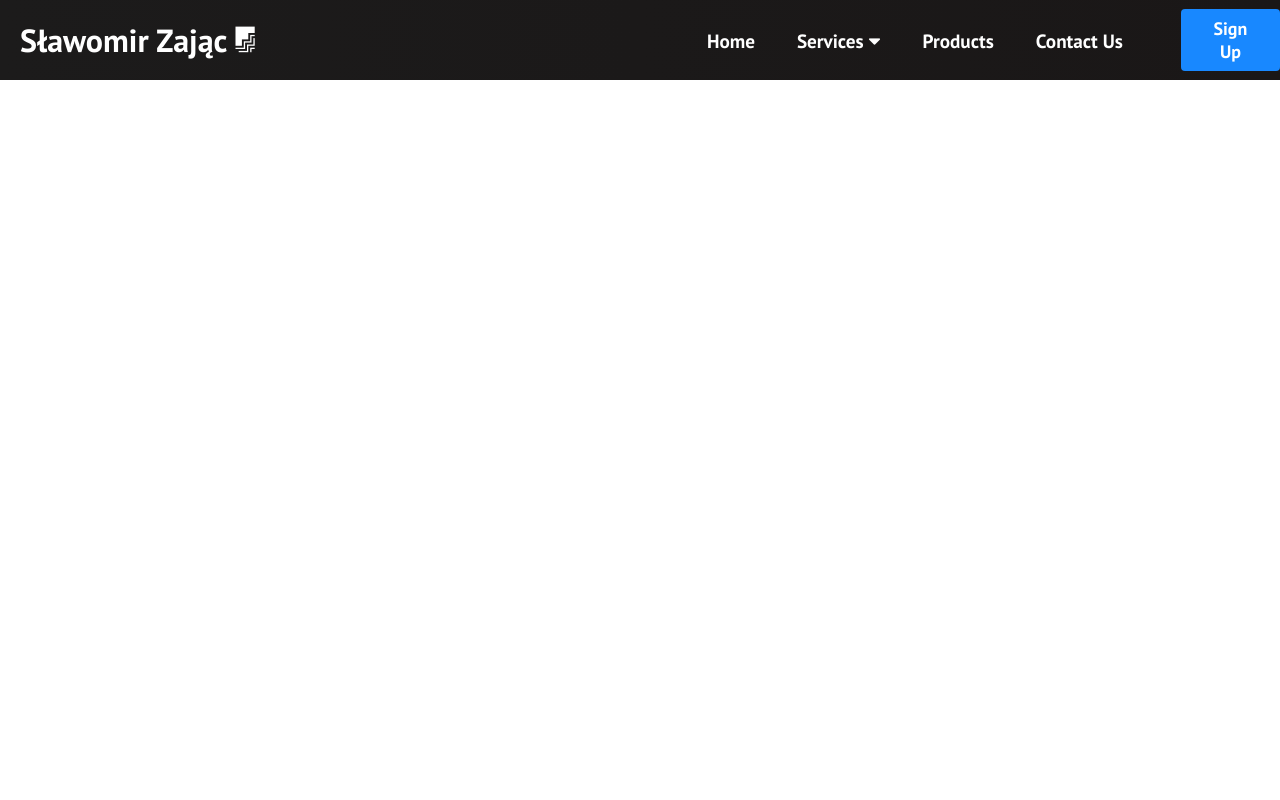
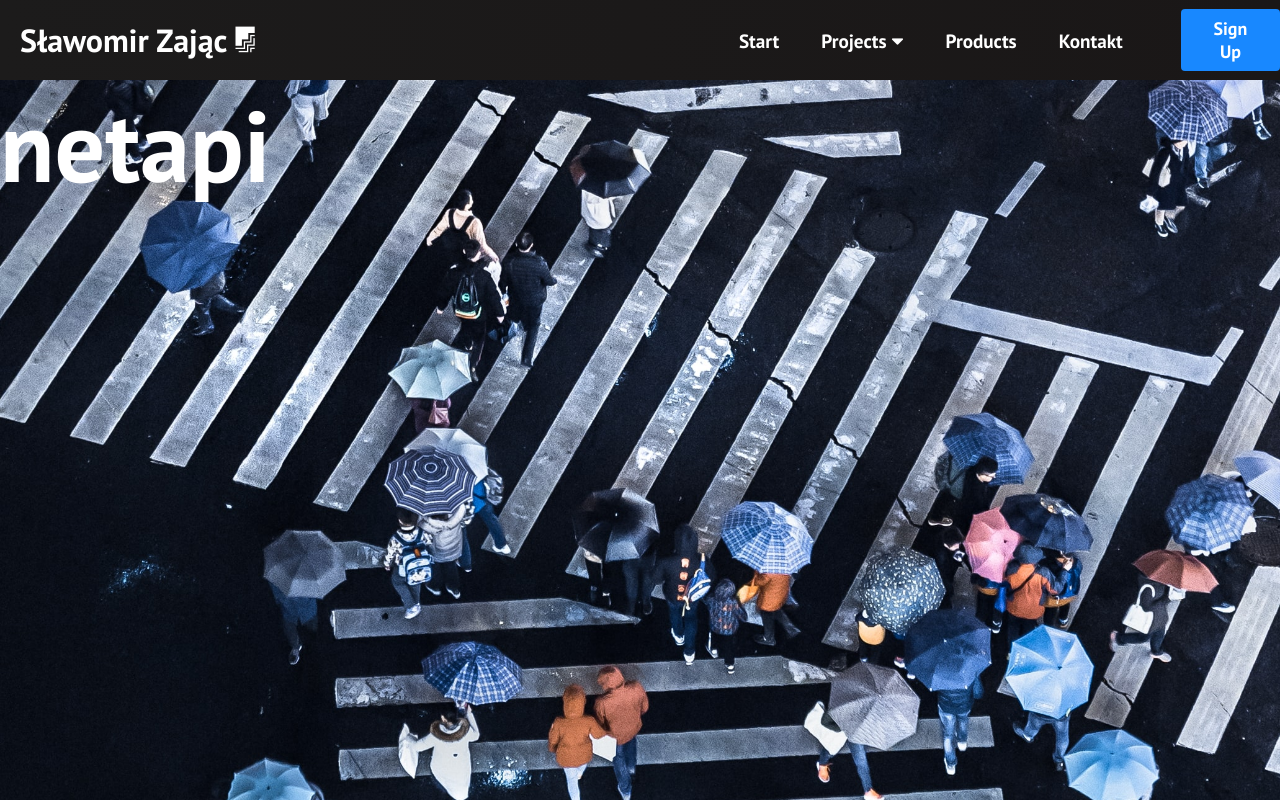
Before and after one commit to SlZa000/Portfolio, a React (Create React App) app: page /netapi in a window 1280 px wide. Built offline with nearby package versions, Linux system fonts and the light colour scheme; the HTML template or start-up script is replaced by a standard one.

Commit message:
rename tamplates components

```diff
--- a/src/App.css
+++ b/src/App.css
@@ -6,12 +6,12 @@
 }
 
 .home,
-.services,
+.Projects,
 .products,
 .contact-us,
 .sign-up,
-.marketing,
-.consulting {
+.netapi,
+.fronttech {
   height: 90vh;
   align-items: center;
   justify-content: center;
@@ -27,7 +27,7 @@
 }
 
 
-.services {
+.Projects {
   background-image: url('./images/img-2.jpg');
   background-position: center;
   background-size: cover;
@@ -63,7 +63,7 @@
   font-size: 100px;
 }
 
-.marketing {
+.netapi {
   background-image: url('./images/img-6.jpg');
   background-position: center;
   background-size: cover;
@@ -72,7 +72,7 @@
   font-size: 100px;
 }
 
-.consulting {
+.fronttech {
   background-image: url('./images/img-5.jpg');
   background-position: bottom;
   background-size: cover;
--- a/src/App.js
+++ b/src/App.js
@@ -3,12 +3,12 @@ import Navbar from './components/Navbar';
 import './App.css';
 import Home from './components/pages/Home';
 import { BrowserRouter as Router, Switch, Route } from 'react-router-dom';
-import Services from './components/pages/Services';
+import Projects from './components/pages/Projects';
 import Products from './components/pages/Products';
 import ContactUs from './components/pages/ContactUs';
 import SignUp from './components/pages/SignUp';
-import Marketing from './components/pages/Marketing';
-import Consulting from './components/pages/Consulting';
+import netapi from './components/pages/netapi';
+import fronttech from './components/pages/fronttech';
 
 function App() {
   return (
@@ -16,12 +16,12 @@ function App() {
       <Navbar />
       <Switch>
         <Route path='/' exact component={Home} />
-        <Route path='/services' component={Services} />
+        <Route path='/Projects' component={Projects} />
         <Route path='/products' component={Products} />
         <Route path='/contact-us' component={ContactUs} />
         <Route path='/sign-up' component={SignUp} />
-        <Route path='/marketing' component={Marketing} />
-        <Route path='/consulting' component={Consulting} />
+        <Route path='/netapi' component={netapi} />
+        <Route path='/fronttech' component={fronttech} />
       </Switch>
     </Router>
   );
--- a/src/components/MenuItems.js
+++ b/src/components/MenuItems.js
@@ -1,12 +1,12 @@
 export const MenuItems = [
   {
-    title: 'Marketing',
-    path: '/marketing',
+    title: '.Net Api & MSSql',
+    path: '/netapi',
     cName: 'dropdown-link'
   },
   {
-    title: 'Consulting',
-    path: '/consulting',
+    title: 'Front-end z Reactem',
+    path: '/fronttech',
     cName: 'dropdown-link'
   },
   {
--- a/src/components/Navbar.js
+++ b/src/components/Navbar.js
@@ -40,7 +40,7 @@ function Navbar() {
         <ul className={click ? 'nav-menu active' : 'nav-menu'}>
           <li className='nav-item'>
             <Link to='/' className='nav-links' onClick={closeMobileMenu}>
-              Home
+              Start
             </Link>
           </li>
           <li
@@ -49,11 +49,11 @@ function Navbar() {
             onMouseLeave={onMouseLeave}
           >
             <Link
-              to='/services'
+              to='/Projects'
               className='nav-links'
               onClick={closeMobileMenu}
             >
-              Services <i className='fas fa-caret-down' />
+              Projects <i className='fas fa-caret-down' />
             </Link>
             {dropdown && <Dropdown />}
           </li>
@@ -72,7 +72,7 @@ function Navbar() {
               className='nav-links'
               onClick={closeMobileMenu}
             >
-              Contact Us
+              Kontakt
             </Link>
           </li>
           <li>
--- a/src/components/css/HomeStyle.css
+++ b/src/components/css/HomeStyle.css
@@ -71,4 +71,9 @@
       margin: 10%; /* Zmienione na 10% */
       max-width: 80%; /* Dodane */
     }
+
+    .article .see-more-button {
+      position: static; /* Dodane */
+      margin: 20px auto; /* Dodane */
+    }
   }
--- a/src/components/pages/Consulting.js
+++ /dev/null
@@ -1,9 +0,0 @@
-import React from 'react';
-
-export default function Consulting() {
-  return (
-    <>
-      <h1 className='consulting'>CONSULTING</h1>
-    </>
-  );
-}
--- a/src/components/pages/Home.js
+++ b/src/components/pages/Home.js
@@ -28,7 +28,7 @@ export default function Home() {
           <p>Opis widoczny</p>
           {isExpanded1 && <p>Opis rozwinięty</p>}
           <button className="toggle-button" onClick={handleToggle1}>Rozwiń/Zwiń opis</button>
-          <Link to="/marketing"><button className="see-more-button">Przejdź do Marketing</button></Link>
+          <Link to="/netapi"><button className="see-more-button">Przejdź do netapi</button></Link>
         </div>
         <div className="article">
           <h3>Projekt2</h3>
@@ -36,7 +36,7 @@ export default function Home() {
           <p>Opis widoczny</p>
           {isExpanded2 && <p>Opis rozwinięty</p>}
           <button className="toggle-button" onClick={handleToggle2}>Rozwiń/Zwiń opis</button>
-          <Link to="/marketing"><button className="see-more-button">Przejdź do Marketing</button></Link>
+          <Link to="/netapi"><button className="see-more-button">Przejdź do netapi</button></Link>
         </div>
       </div>
     </div>
--- a/src/components/pages/Marketing.js
+++ /dev/null
@@ -1,9 +0,0 @@
-import React from 'react';
-
-export default function Marketing() {
-  return (
-    <>
-      <h1 className='marketing'>MARKETING</h1>
-    </>
-  );
-}
--- /dev/null
+++ b/src/components/pages/Projects.js
@@ -0,0 +1,6 @@
+import React from 'react';
+import '../../App.css';
+
+export default function Projects() {
+  return <h1 className='Projects'>Projects</h1>;
+}
--- a/src/components/pages/Services.js
+++ /dev/null
@@ -1,6 +0,0 @@
-import React from 'react';
-import '../../App.css';
-
-export default function Services() {
-  return <h1 className='services'>SERVICES</h1>;
-}
--- /dev/null
+++ b/src/components/pages/fronttech.js
@@ -0,0 +1,9 @@
+import React from 'react';
+
+export default function fronttech() {
+  return (
+    <>
+      <h1 className='fronttech'>fronttech</h1>
+    </>
+  );
+}
--- /dev/null
+++ b/src/components/pages/netapi.js
@@ -0,0 +1,9 @@
+import React from 'react';
+
+export default function netapi() {
+  return (
+    <>
+      <h1 className='netapi'>netapi</h1>
+    </>
+  );
+}
```
Also changed, not shown: 1 other file (tests, documents, lock files or other folders).
